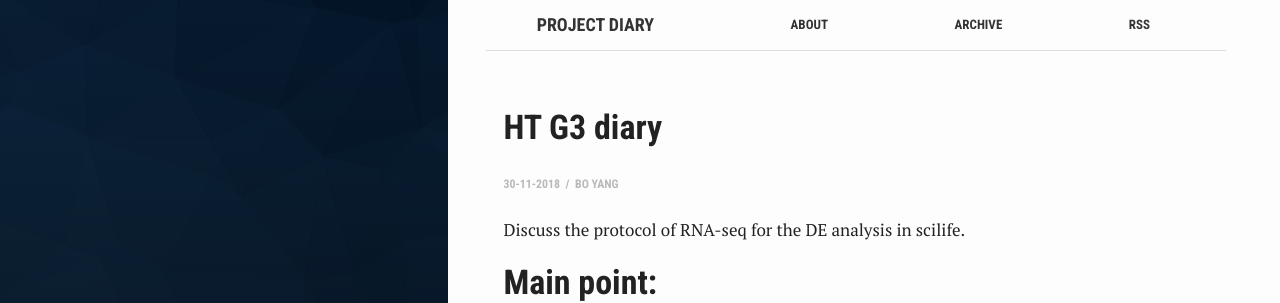
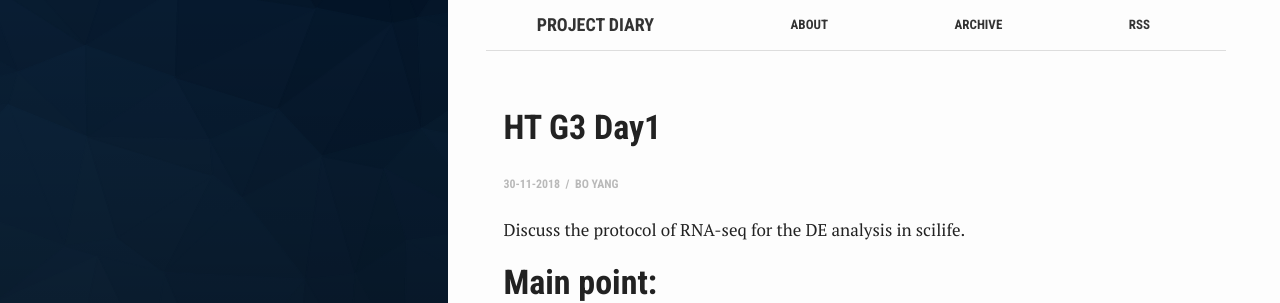
Before and after one commit to yuer0502/karen.github.io, a Jekyll site: the page built from _posts/2018-11-30-Day1.md, in a window 1280 px wide and 900 px high. Shown: the top 303 px of the window. Built offline with Jekyll 4.4.1, drawn with Linux system fonts in a browser that asks for light colours.

Commit message:
Update 2018-11-30-Day1.md

```diff
--- a/_posts/2018-11-30-Day1.md
+++ b/_posts/2018-11-30-Day1.md
@@ -1,7 +1,6 @@
 ---
 layout: post
-title:  "HT G3 diary"
-subtitle:   "Day 1" #副标题
+title:  "HT G3 Day1"
 date:   2018-11-30 23:09:47 +0700
 categories: Project
 tags: 'HT Project'
```
